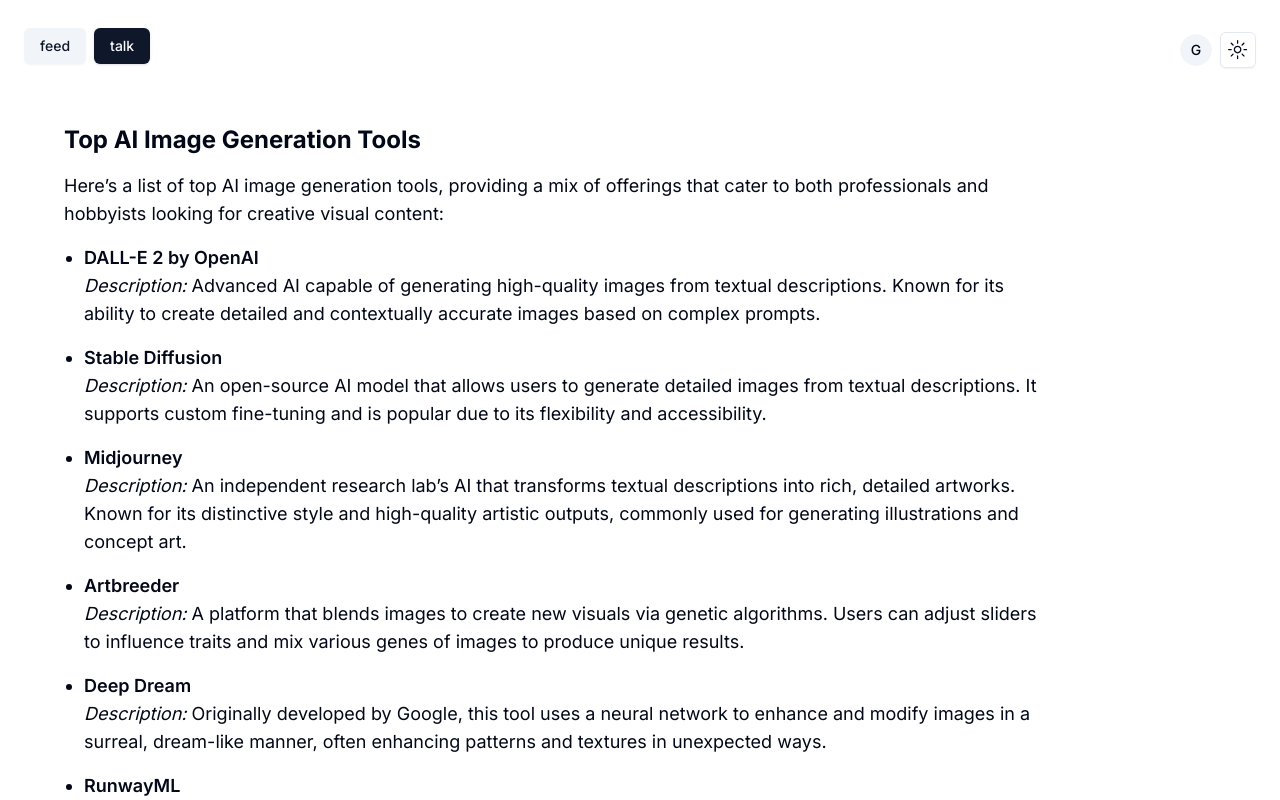
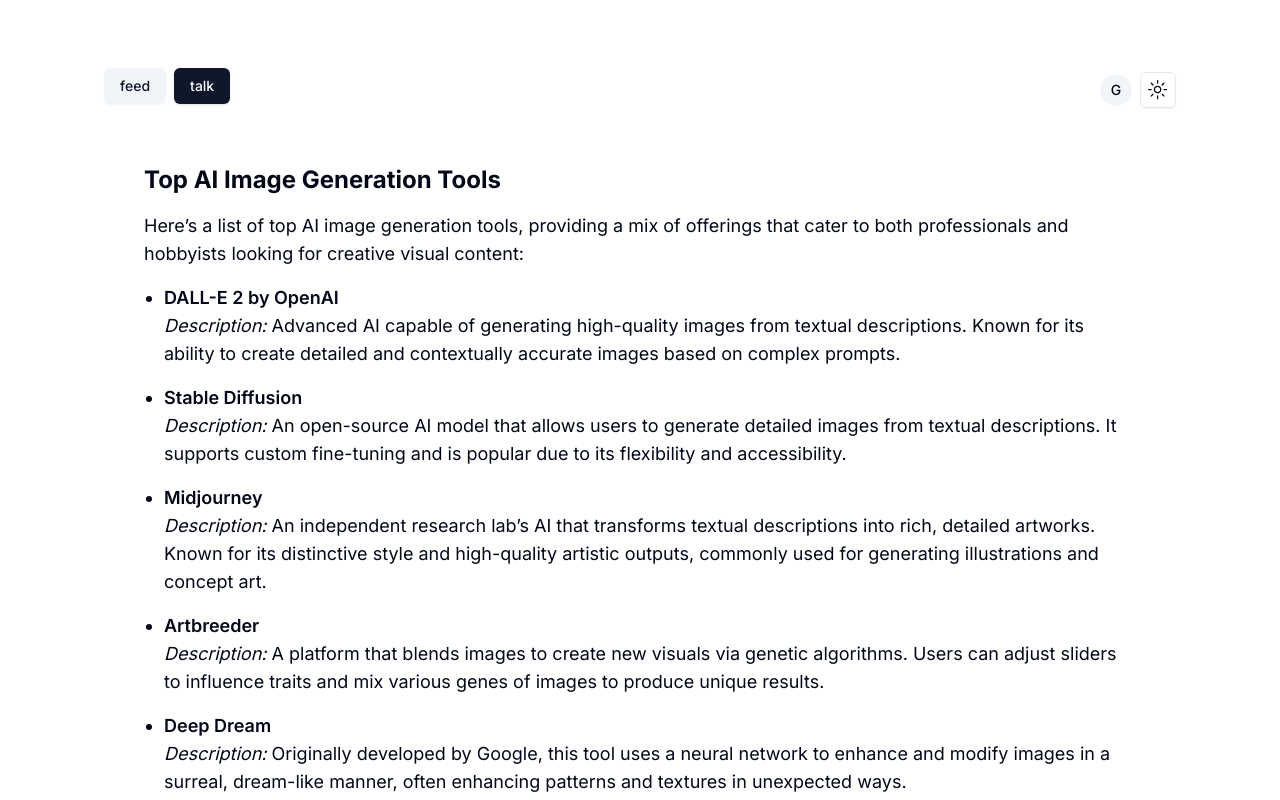
Before and after one commit to girithc/edtech-course-platform, a Next.js app: page /feed/post in a window 1280 px wide. Shown: the top 800 px of the page. Built offline with nearby package versions, Linux system fonts and the light colour scheme.

Commit message:
changes layout feed-post-center

```diff
--- a/src/app/feed/page.tsx
+++ b/src/app/feed/page.tsx
@@ -28,7 +28,7 @@
 export default function page() {
   return (
     <>
-      <ScrollArea className="h-full">
+      <ScrollArea className="h-full pl-20 pr-20 pt-10 md:p-30 lg:p-35 ">
         <div className="flex-1 space-y-4 p-4 pt-6 md:p-6">
           <div className="flex items-center justify-between space-y-2">
             <div className=" items-center space-x-2 md:flex">
@@ -45,7 +45,7 @@
               <ThemeToggle />
             </div>
           </div>
-          <div className="grid grid-cols-2 gap-4 lg:grid-cols-3 xl:grid-cols-4 ">
+          <div className="grid gap-4 md:gap-8 lg:gap-12 xl:gap-16 lf:gap-20 grid-cols-1  sm:grid-cols-2 lg:grid-cols-3 ">
             {Array.from({ length: 8 }).map((_, index) => (
               <Card
                 key={index}
--- a/src/app/feed/post/page.tsx
+++ b/src/app/feed/post/page.tsx
@@ -27,8 +27,8 @@
 export default function page() {
   return (
     <>
-      <ScrollArea className="h-full">
-        <div className="flex-1 space-y-4 p-4 pt-6 md:p-6">
+      <ScrollArea className="h-full pl-20 pr-20 pt-10 md:p-30 lg:p-35 ">
+        <div className="flex-1 space-y-4 p-4 pt-6 md:p-6 ">
           <div className="flex items-center justify-between space-y-2">
             <div className=" items-center space-x-2 md:flex">
               <Link href={"/feed"}>
@@ -44,7 +44,7 @@
               <ThemeToggle />
             </div>
           </div>
-          <div className="flex-1 space-y-4 p-4 pt-6 md:p-6">
+          <div className="flex items-center justify-center space-y-4 p-4 pt-6 md:p-6">
             {" "}
             {/*<BreadCrumb items={breadcrumbItems} />*/}
             <div className="z-10  h-full w-full max-w-5xl  rounded-lg p-4 text-lg">
```
